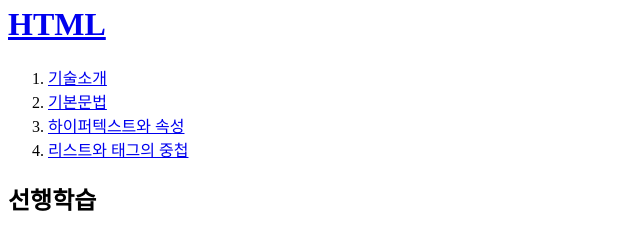
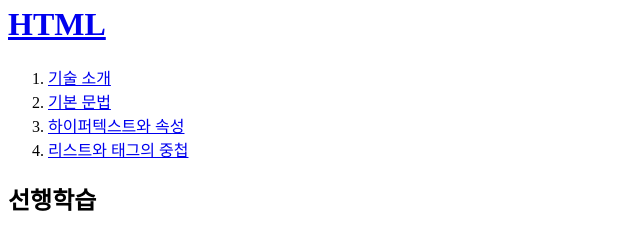
Before and after one commit to bjkweon/web1, a plain HTML site: page index.html in a window 1280 px wide. Shown: the part 123-356 px from the top of the page, 0-640 px from the left. Drawn offline with Linux system fonts and the light colour scheme.

Commit message:
Update index.html

```diff
--- a/index.html
+++ b/index.html
@@ -11,8 +11,8 @@
 		<br><hr>
 		<h1><a href="index.html">HTML</a></h1>
 		<ol>
-			<li><a href="1.html">기술소개</a></li>
-			<li><a href="2.html">기본문법</a></li>
+			<li><a href="1.html">기술 소개</a></li>
+			<li><a href="2.html">기본 문법</a></li>
 			<li><a href="3.html">하이퍼텍스트와 속성</a></li>
 			<li><a href="4.html">리스트와 태그의 중첩</a></li>
 		</ol>
```
